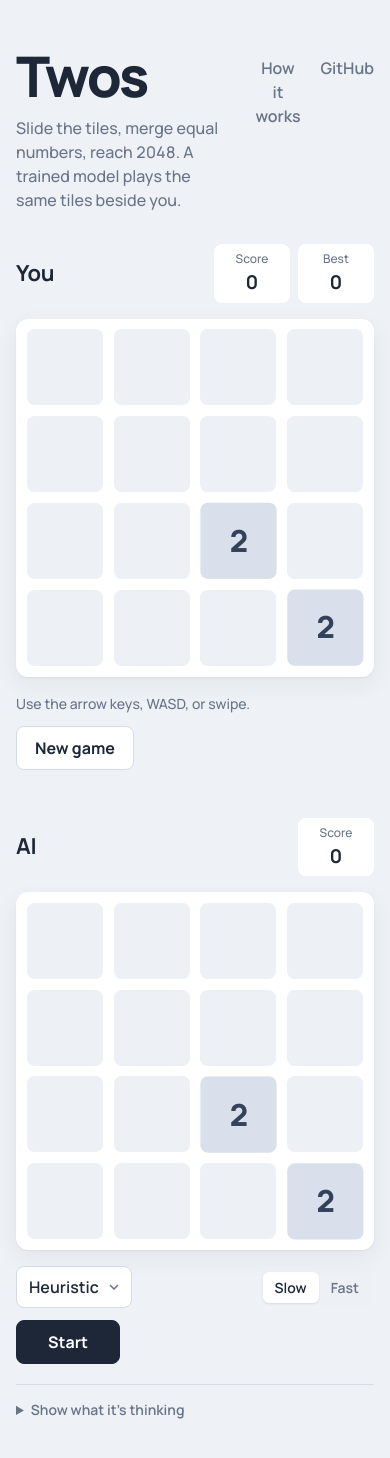
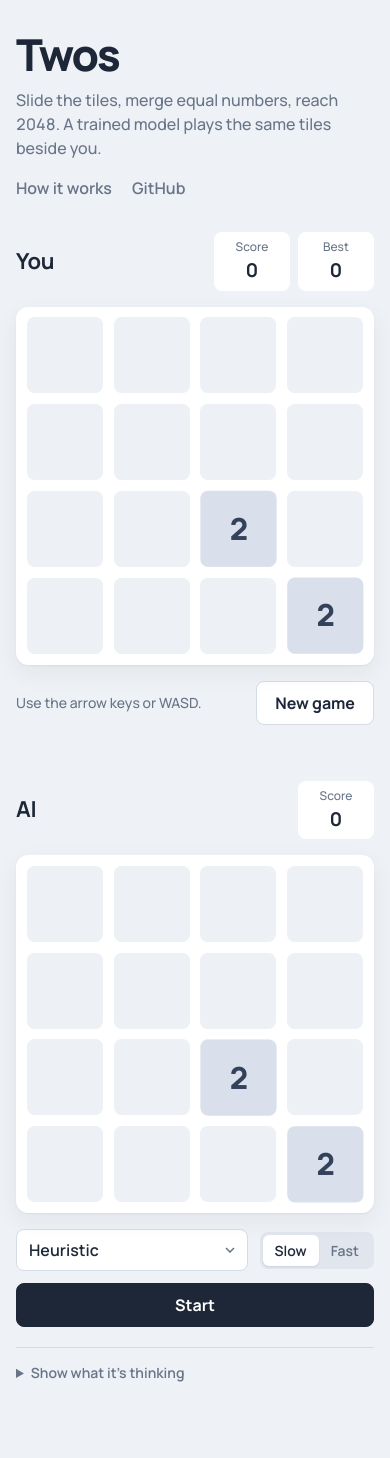
Before and after one commit to CharlieHubbard7/2048-rl-sandbox, a website with bundled scripts: page site/index.html in a window 390 px wide. Built offline with nearby package versions, Linux system fonts and the light colour scheme.

Commit message:
tidy the phone layout and show a swipe hint on touch screens
Co-Authored-By: Claude Opus 5.5 <noreply@anthropic.com>

```diff
--- a/site/css/style.css
+++ b/site/css/style.css
@@ -100,6 +100,7 @@ select {
   color: var(--muted);
   font-weight: 600;
   text-decoration: none;
+  white-space: nowrap;
   cursor: pointer;
 }
 
@@ -358,7 +359,7 @@ select {
   display: inline-flex;
   padding: 3px;
   border-radius: 8px;
-  background: var(--cell-bg);
+  background: #e1e6ee;
 }
 
 .speed button {
@@ -546,3 +547,52 @@ select {
   background: var(--cell-bg);
   color: var(--ink);
 }
+
+/* ---- Small screens and touch ------------------------------------------- */
+
+.for-touch {
+  display: none;
+}
+
+@media (pointer: coarse) {
+  .for-keys {
+    display: none;
+  }
+
+  .for-touch {
+    display: inline;
+  }
+}
+
+@media (max-width: 520px) {
+  .masthead {
+    flex-direction: column;
+    gap: 16px;
+    padding-top: 32px;
+  }
+
+  .wordmark {
+    font-size: 44px;
+  }
+
+  .links {
+    padding-top: 0;
+  }
+
+  .arena {
+    row-gap: 56px;
+  }
+
+  .model {
+    flex: 1;
+  }
+
+  .model select {
+    width: 100%;
+    max-width: none;
+  }
+
+  #ai-toggle {
+    flex-basis: 100%;
+  }
+}
--- a/site/index.html
+++ b/site/index.html
@@ -34,7 +34,7 @@
         </div>
         <div class="board" id="you-board" aria-label="Your board"></div>
         <div class="player-foot">
-          <p class="caption">Use the arrow keys, WASD, or swipe.</p>
+          <p class="caption"><span class="for-keys">Use the arrow keys or WASD.</span><span class="for-touch">Swipe to move.</span></p>
           <button type="button" class="button" id="new-game">New game</button>
         </div>
       </section>
```
